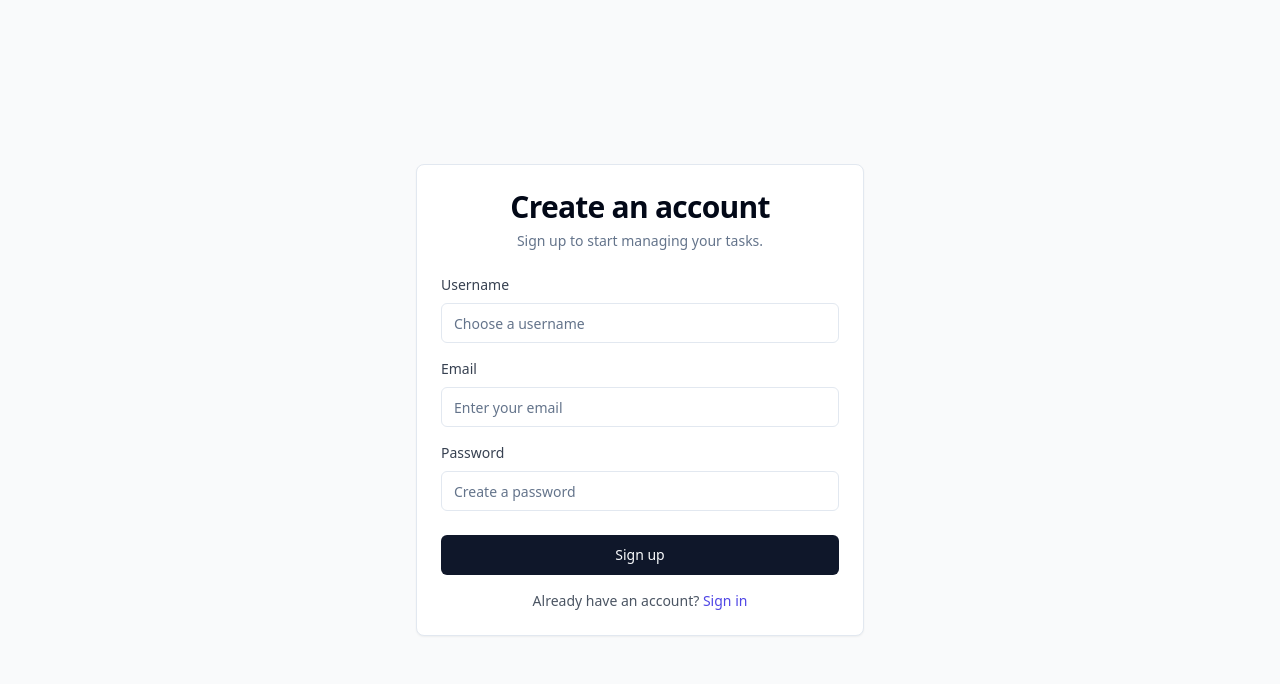
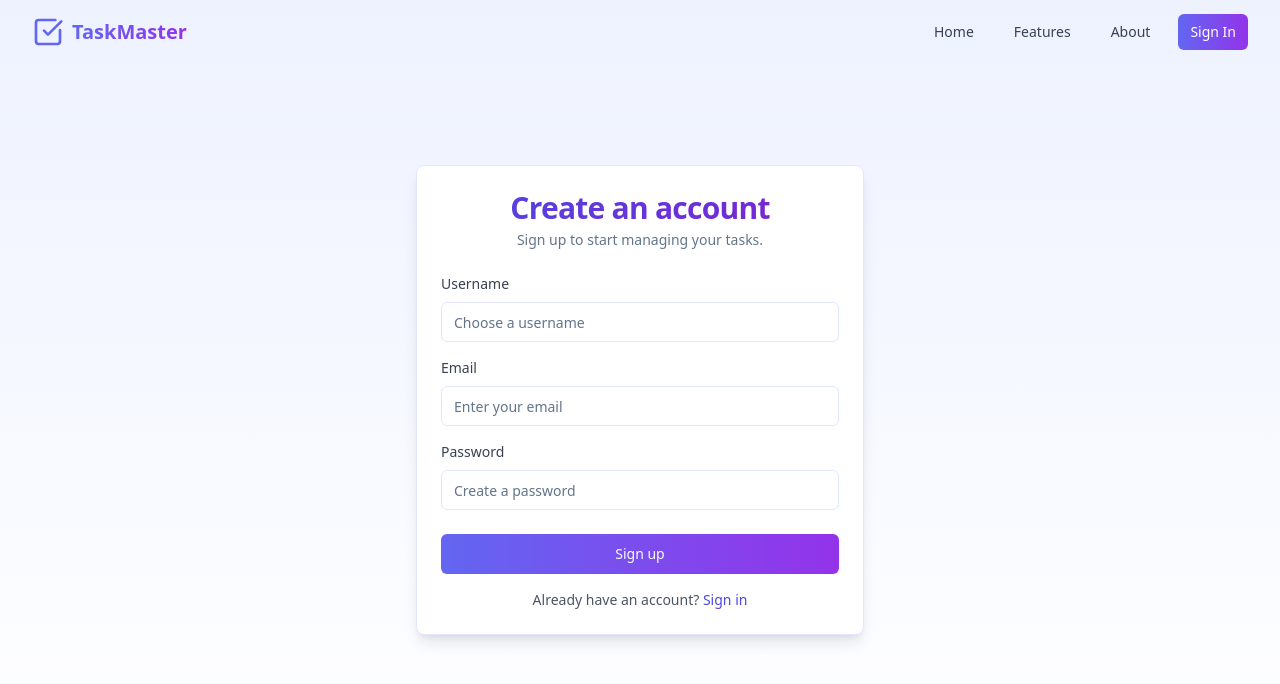
Before and after one commit to Omerfishel/todo-list-omer, a React (Vite) app: page /auth/signup in a window 1280 px wide. Shown: the top 684 px of the page. Built offline with nearby package versions, Linux system fonts and the light colour scheme.

Commit message:
Enhance Sign Up page
Update the Sign Up page to include the Navbar and align with the overall application design.

```diff
--- a/src/pages/auth/SignUp.tsx
+++ b/src/pages/auth/SignUp.tsx
@@ -5,6 +5,7 @@ import { useAuth } from '@/contexts/AuthContext';
 import { Button } from '@/components/ui/button';
 import { Input } from '@/components/ui/input';
 import { Card, CardContent, CardDescription, CardFooter, CardHeader, CardTitle } from '@/components/ui/card';
+import { Navbar } from '@/components/Navbar';
 
 export function SignUp() {
   const [email, setEmail] = useState('');
@@ -33,10 +34,12 @@ export function SignUp() {
   };
 
   return (
-    <div className="min-h-screen flex items-center justify-center bg-gray-50 py-12 px-4 sm:px-6 lg:px-8">
-      <Card className="w-full max-w-md">
-        <CardHeader>
-          <CardTitle className="text-center text-3xl font-bold">Create an account</CardTitle>
+    <>
+      <Navbar />
+      <div className="min-h-screen flex items-center justify-center bg-gradient-to-b from-indigo-50 to-white py-12 px-4 sm:px-6 lg:px-8">
+        <Card className="w-full max-w-md shadow-lg border-indigo-100">
+          <CardHeader className="space-y-1">
+            <CardTitle className="text-center text-3xl font-bold bg-gradient-to-r from-indigo-600 to-purple-700 bg-clip-text text-transparent">Create an account</CardTitle>
             <CardDescription className="text-center">
               Sign up to start managing your tasks.
             </CardDescription>
@@ -63,6 +66,7 @@ export function SignUp() {
                     onChange={(e) => setUsername(e.target.value)}
                     required
                     placeholder="Choose a username"
+                    className="border-indigo-100 focus-visible:ring-indigo-500"
                   />
                 </div>
                 <div className="space-y-2">
@@ -76,6 +80,7 @@ export function SignUp() {
                     onChange={(e) => setEmail(e.target.value)}
                     required
                     placeholder="Enter your email"
+                    className="border-indigo-100 focus-visible:ring-indigo-500"
                   />
                 </div>
                 <div className="space-y-2">
@@ -90,11 +95,16 @@ export function SignUp() {
                     required
                     placeholder="Create a password"
                     minLength={6}
+                    className="border-indigo-100 focus-visible:ring-indigo-500"
                   />
                 </div>
               </CardContent>
               <CardFooter className="flex flex-col space-y-4">
-              <Button type="submit" className="w-full" disabled={loading}>
+                <Button
+                  type="submit"
+                  className="w-full bg-gradient-to-r from-indigo-500 to-purple-600 hover:from-indigo-600 hover:to-purple-700"
+                  disabled={loading}
+                >
                   {loading ? 'Creating account...' : 'Sign up'}
                 </Button>
                 <p className="text-center text-sm text-gray-600">
@@ -108,5 +118,6 @@ export function SignUp() {
           )}
         </Card>
       </div>
+    </>
   );
 }
```
Lines whose indentation alone changed are shown as unchanged.
